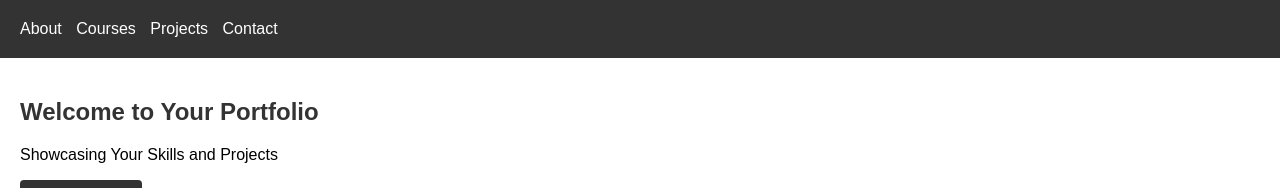
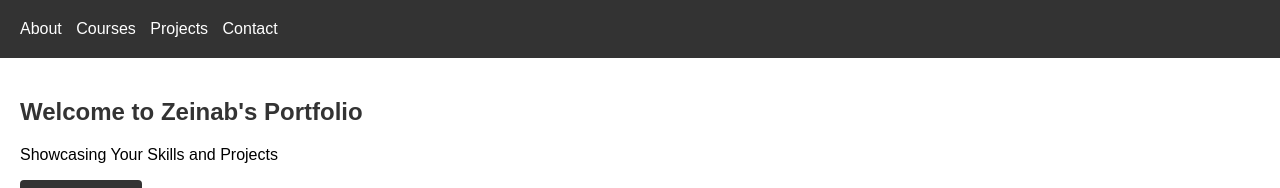
Before and after one commit to zejama/zejama, a plain HTML site: page index.html in a window 1280 px wide. Shown: the top 188 px of the page. Drawn offline with Linux system fonts and the light colour scheme.

Commit message:
Update index.html

```diff
--- a/index.html
+++ b/index.html
@@ -3,7 +3,7 @@
 <head>
   <meta charset="UTF-8">
   <meta name="viewport" content="width=device-width, initial-scale=1.0">
-  <title>Your Portfolio</title>
+  <title>Zeinab Portfolio</title>
   <link rel="stylesheet" href="styles.css">
 </head>
 <body>
@@ -20,7 +20,7 @@
 
   <main>
     <section id="hero">
-      <h1>Welcome to Your Portfolio</h1>
+      <h1>Welcome to Zeinab's Portfolio</h1>
       <p>Showcasing Your Skills and Projects</p>
       <a href="#contact" class="cta-button">Contact Me</a>
     </section>
```
